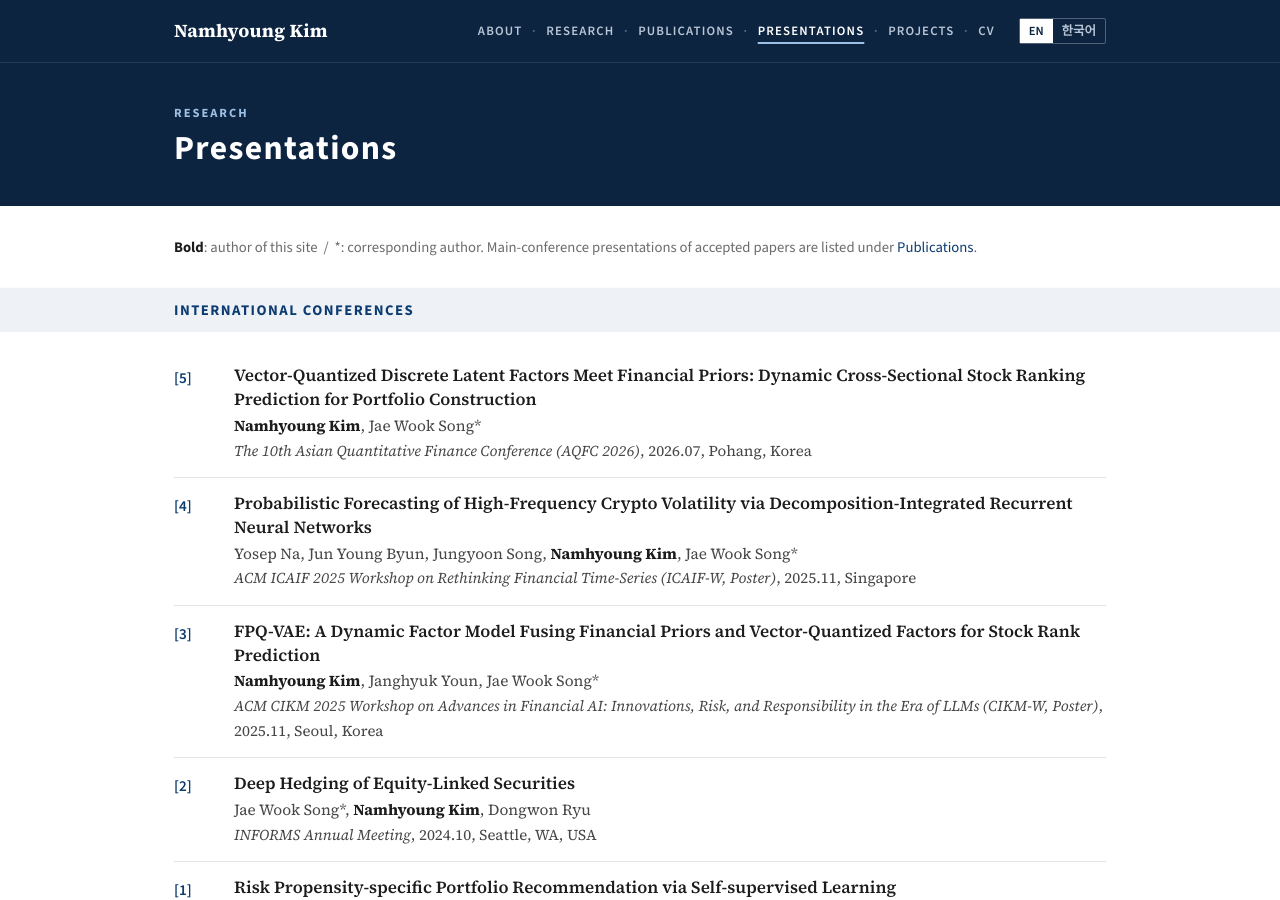
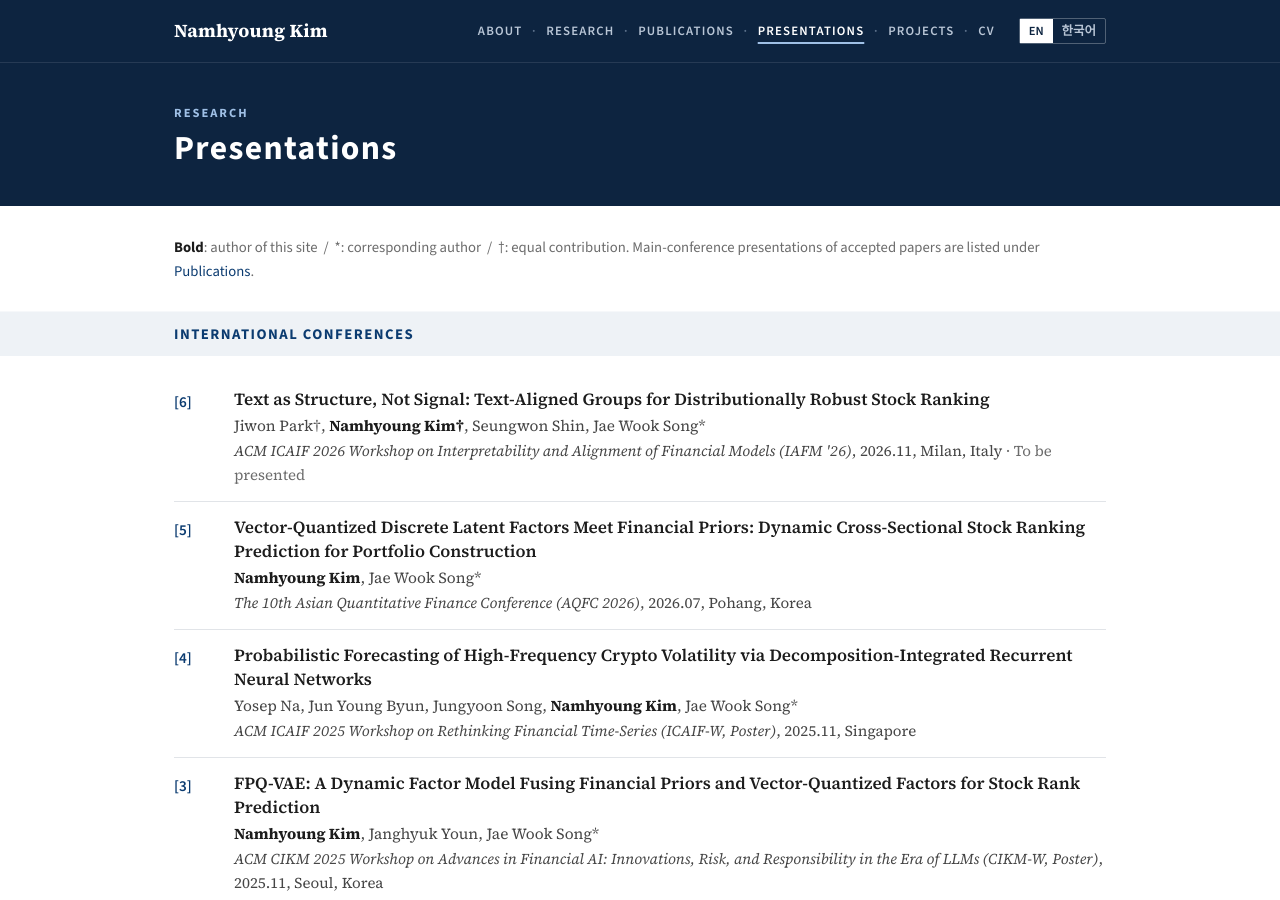
Before and after one commit to x7jeon8gi/x7jeon8gi.github.io, a Jekyll site: the page built from presentations.html, in a window 1280 px wide and 900 px high. Built offline with Jekyll 4.4.1, drawn with Linux system fonts in a browser that asks for light colours.

Commit message:
TAG-DRO accepted at IAFM '26 (ACM ICAIF 2026 workshop): moved to presentations, news, CV
Co-Authored-By: Claude Opus 5.5 <noreply@anthropic.com>
Claude-Session: https://claude.ai/code/session_01H4Rr8wtBrwq3tdzE6Jhist

```diff
--- a/_data/news.yml
+++ b/_data/news.yml
@@ -1,5 +1,9 @@
 # Most-recent first. Each item: { date: "YYYY-MM", html: "...", html_ko: "..." }
 # html is Markdown; html_ko is the Korean version shown on /ko/.
+
+- date: "2026-10"
+  html: "Our paper *Text as Structure, Not Signal: Text-Aligned Groups for Distributionally Robust Stock Ranking* has been **accepted to IAFM ’26**, the ACM ICAIF 2026 Workshop on Interpretability and Alignment of Financial Models."
+  html_ko: "*Text as Structure, Not Signal: Text-Aligned Groups for Distributionally Robust Stock Ranking* 논문이 ACM ICAIF 2026 워크숍 **IAFM ’26**(Interpretability and Alignment of Financial Models)에 채택되었습니다."
 
 - date: "2026-10"
   html: "Our paper *HAR-CEV: Probabilistic Volatility Forecasting with Adaptive Mean Reversion under Distribution Shift* has been **accepted to ICAIF ’26**."
--- a/_data/publications.yml
+++ b/_data/publications.yml
@@ -167,14 +167,6 @@ working_papers:
     venue_short: "KDD '27 R&R"
     year:        2026
 
-  - id:          wp-tagdro
-    title:       "Text as Structure, Not Signal: Text-Aligned Groups for Distributionally Robust Stock Ranking"
-    authors:     ["Jiwon Park†", "Namhyoung Kim†", "Seungwon Shin", "Jae Wook Song*"]
-    venue:       "IAFM '26: Workshop on Interpretability and Alignment of Financial Models, ACM ICAIF 2026"
-    venue_short: "IAFM '26"
-    note:        "Under review"
-    note_ko:     "심사 중"
-
   - id:          wp-praxis
     title:       "PRAXIS: Policy-Coupled Group Robustness for Interpretable Deep Hedging"
     authors:     ["Namhyoung Kim", "Jae Wook Song*"]
@@ -190,6 +182,16 @@ working_papers:
     year:        2026
 
 international_talks:
+  - id:          icaifw26-tagdro
+    title:       "Text as Structure, Not Signal: Text-Aligned Groups for Distributionally Robust Stock Ranking"
+    authors:     ["Jiwon Park†", "Namhyoung Kim†", "Seungwon Shin", "Jae Wook Song*"]
+    venue:       "ACM ICAIF 2026 Workshop on Interpretability and Alignment of Financial Models (IAFM '26)"
+    venue_short: "IAFM '26"
+    date:        "2026.11"
+    location:    "Milan, Italy"
+    note:        "To be presented"
+    note_ko:     "발표 예정"
+
   - id:          aqfc26-vqfp
     title:       "Vector-Quantized Discrete Latent Factors Meet Financial Priors: Dynamic Cross-Sectional Stock Ranking Prediction for Portfolio Construction"
     authors:     ["Namhyoung Kim", "Jae Wook Song*"]
--- a/_data/research.yml
+++ b/_data/research.yml
@@ -67,7 +67,7 @@ areas:
       by text for distributionally robust stock ranking; and coupling group
       robustness with interpretable hedging policies.
     desc_ko: "팩터 모형과 의사결정 정책을 설명 가능하고 집단 간에 강건하게 만드는 연구. 관측 가능한 금융 상태를 자연어 anchor로 표현해 팩터를 구성함으로써 각 팩터를 읽을 수 있고 예측이 이름 붙은 기여도로 정확히 분해되도록 하며, 텍스트로 정의한 종목 집단에 대해 분포적으로 강건한 순위 학습을 하고, 해석 가능한 헤징 정책에 집단 강건성을 결합함."
-    papers:   [wp-lexicon, wp-tagdro, wp-praxis]
+    papers:   [wp-lexicon, icaifw26-tagdro, wp-praxis]
     projects: []
     figure:
       src:        "/assets/img/research/lexicon.jpg"
--- a/_includes/pages/presentations.html
+++ b/_includes/pages/presentations.html
@@ -4,7 +4,10 @@
 {%- assign P = site.data.publications -%}
 {%- assign u_pubs = base | append: '/publications/' | relative_url -%}
 
-<p class="legend">{{ T.legend }}. {{ T.legend_talks | replace: "PUBS_URL", u_pubs }}</p>
+{%- assign eq_list = P.international_talks | concat: P.domestic_talks -%}
+{%- assign has_eq = false -%}
+{%- for q in eq_list -%}{%- for a in q.authors -%}{%- if a contains "†" -%}{%- assign has_eq = true -%}{%- endif -%}{%- endfor -%}{%- endfor -%}
+<p class="legend">{{ T.legend }}{% if has_eq %}{{ T.legend_eq }}{% endif %}. {{ T.legend_talks | replace: "PUBS_URL", u_pubs }}</p>
 
 <h2 class="band" id="international">{{ T.h_talk_intl }}</h2>
 <ol class="pub-list">
--- a/_includes/pages/publications.html
+++ b/_includes/pages/publications.html
@@ -2,7 +2,10 @@
 {%- assign T = site.data.i18n[L] -%}
 {%- assign P = site.data.publications -%}
 
-<p class="legend">{{ T.legend }}{{ T.legend_eq }}. {{ T.legend_pubs }}</p>
+{%- assign eq_list = P.international | concat: P.domestic | concat: P.working_papers -%}
+{%- assign has_eq = false -%}
+{%- for q in eq_list -%}{%- for a in q.authors -%}{%- if a contains "†" -%}{%- assign has_eq = true -%}{%- endif -%}{%- endfor -%}{%- endfor -%}
+<p class="legend">{{ T.legend }}{% if has_eq %}{{ T.legend_eq }}{% endif %}. {{ T.legend_pubs }}</p>
 
 <h2 class="band" id="international">{{ T.h_intl }}</h2>
 <ol class="pub-list">
```
Also changed, not shown: 2 other files.
